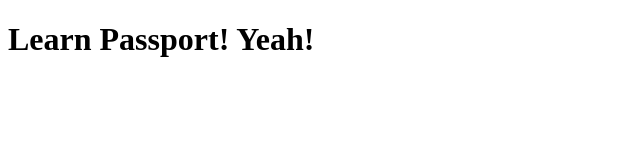
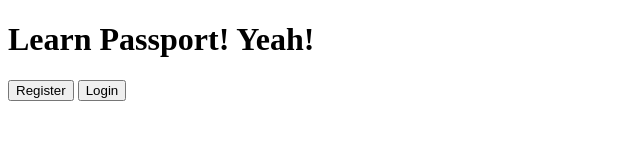
Before and after one commit to YetAnotherJonWilson/solo-passport, a website: page public/views/index.html in a window 1280 px wide. Shown: the whole page, without its empty margins (0-640 px from the left). Drawn offline with Linux system fonts and the light colour scheme.

Commit message:
added login and register buttons with links to index.html

```diff
--- a/public/views/index.html
+++ b/public/views/index.html
@@ -6,6 +6,8 @@
   </head>
   <body>
     <h1>Learn Passport! Yeah!</h1>
+    <input type="button" onclick="location.href='views/register.html';" value="Register" />
+    <input type="button" onclick="location.href='views/login.html';" value="Login" />
 
 
   </body>
```
